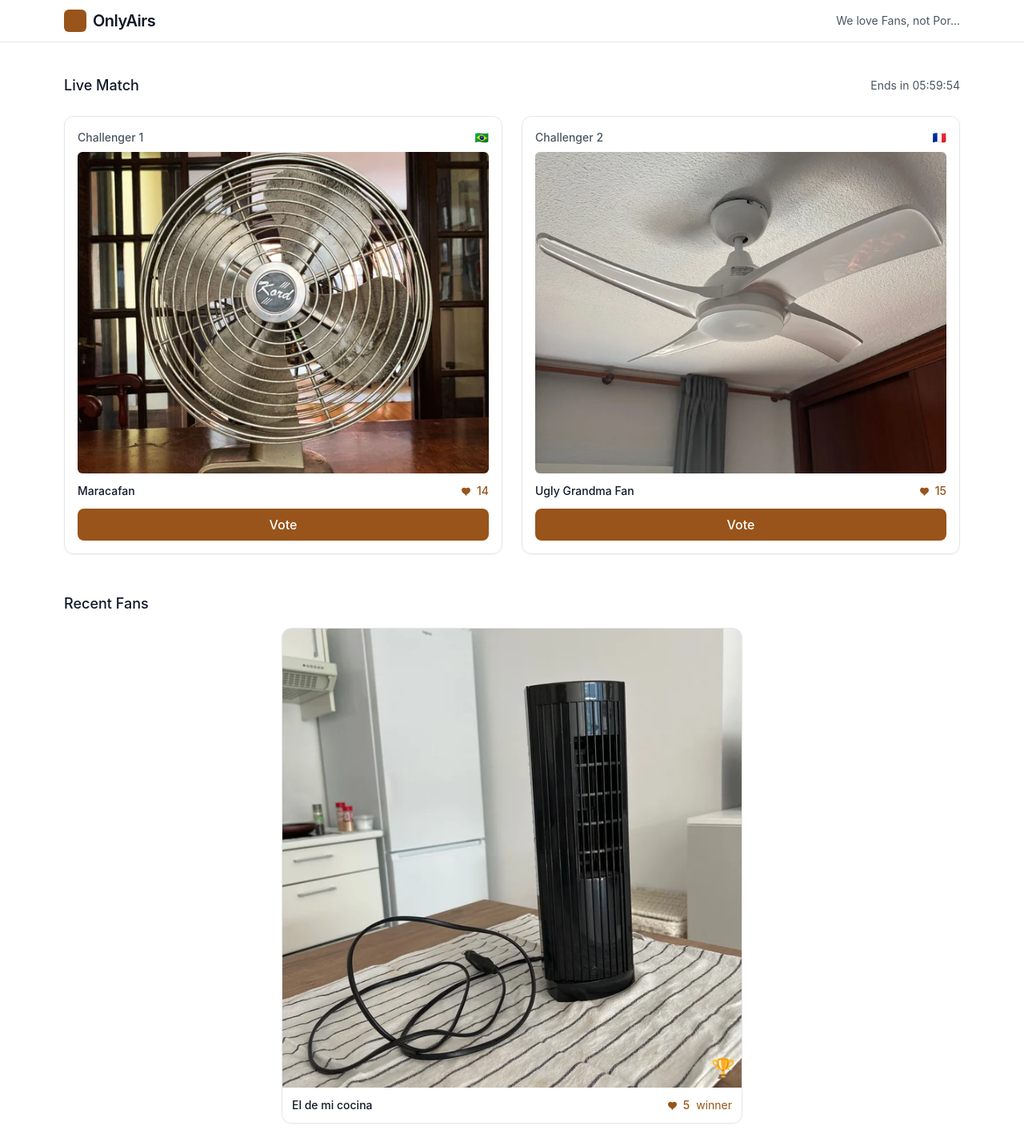
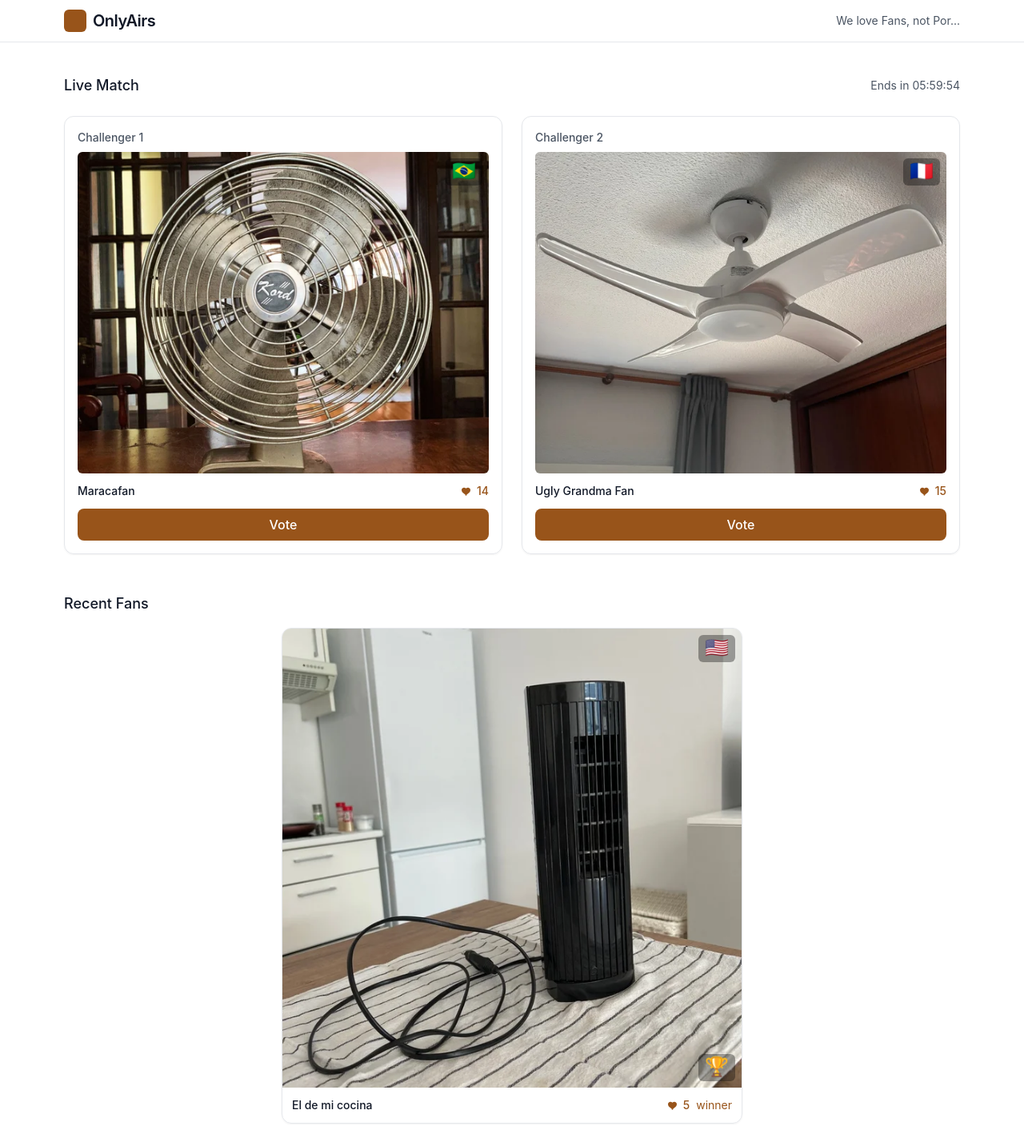
Before and after one commit to arodripe/onlyAirs, a React (Vite) app in the folder web/: page / in a window 1280 px wide. Shown: the top 1428 px of the page at 80% size. Built offline with nearby package versions, Linux system fonts and the light colour scheme; no server answers.

Commit message:
icon overlay component added to the trophy/poop and to the country flag

```diff
--- /dev/null
+++ b/web/src/components/common/IconOverlay.tsx
@@ -0,0 +1,10 @@
+type Corner = 'top-right' | 'top-left' | 'bottom-right' | 'bottom-left'
+
+export default function IconsOverlay({ corner = 'top-right', children, className = '', bg = 'bg-black/35' }: { corner?: Corner; children: React.ReactNode; className?: string; bg?: string }) {
+  const pos = corner === 'top-right' ? 'top-2 right-2' : corner === 'top-left' ? 'top-2 left-2' : corner === 'bottom-right' ? 'bottom-2 right-2' : 'bottom-2 left-2'
+  return (
+    <div className={`absolute ${pos} z-10 rounded-md ${bg} px-2 py-1 ${className}`}>
+      {children}
+    </div>
+  )
+}
--- a/web/src/components/feed/Feed.tsx
+++ b/web/src/components/feed/Feed.tsx
@@ -2,6 +2,8 @@ import { useEffect, useMemo, useRef, useState } from 'react'
 import type { FeedEntry } from '../../lib/types'
 import { createClient } from '../../lib/api'
 import HeartCount from '../common/HeartCount'
+import CountryFlag from '../common/CountryFlag'
+import IconsOverlay from '../common/IconOverlay'
 
 function FeedItemCard({ entry }: { entry: FeedEntry }) {
   const { fan, total, result } = entry
@@ -9,9 +11,12 @@ function FeedItemCard({ entry }: { entry: FeedEntry }) {
     <div className="border rounded-xl overflow-hidden shadow-sm">
       <div className="relative aspect-square bg-gray-50">
         <img src={fan.imageUrl} alt={fan.displayName} className="object-cover w-full h-full" />
-        <div className="absolute bottom-2 right-2 text-2xl select-none">
-          {result === 'winner' ? '🏆' : '💩'}
-        </div>
+        <IconsOverlay corner="top-right">
+          <span className="text-2xl leading-none"><CountryFlag code={fan.countryCode} /></span>
+        </IconsOverlay>
+        <IconsOverlay corner="bottom-right">
+          <span className="text-2xl leading-none select-none">{result === 'winner' ? '🏆' : '💩'}</span>
+        </IconsOverlay>
       </div>
       <div className="p-3 text-sm flex items-center justify-between">
         <div className="font-medium">{fan.displayName}</div>
--- a/web/src/components/match/ChallengerCard.tsx
+++ b/web/src/components/match/ChallengerCard.tsx
@@ -1,3 +1,4 @@
+import IconsOverlay from '../common/IconOverlay'
 import CountryFlag from '../common/CountryFlag'
 import HeartCount from '../common/HeartCount'
 import VoteButton from '../common/VoteButton'
@@ -7,10 +8,12 @@ export default function ChallengerCard({ title, fan, total, onVote }: { title: s
     <div className="aspect-square border rounded-xl p-4 flex flex-col shadow-sm">
       <div className="flex items-center justify-between text-sm text-gray-600 mb-2">
         <div className="font-medium">{title}</div>
-        <div className=""><CountryFlag code={fan.countryCode} /></div>
       </div>
-      <div className="flex-1 grid place-content-center overflow-hidden rounded-md bg-gray-50">
+      <div className="relative flex-1 overflow-hidden rounded-md bg-gray-50">
         <img src={fan.imageUrl} alt={fan.displayName} className="object-cover w-full h-full" />
+        <IconsOverlay corner="top-right">
+          <span className="text-2xl leading-none"><CountryFlag code={fan.countryCode} /></span>
+        </IconsOverlay>
       </div>
       <div className="mt-3 flex items-center justify-between text-sm">
         <div className="font-medium">{fan.displayName}</div>
```
